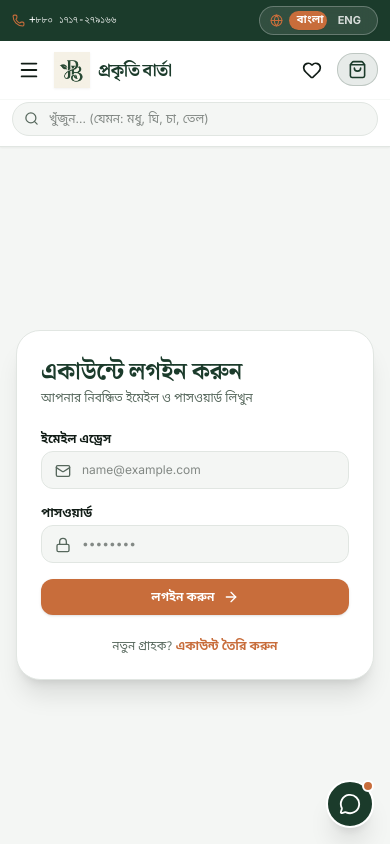
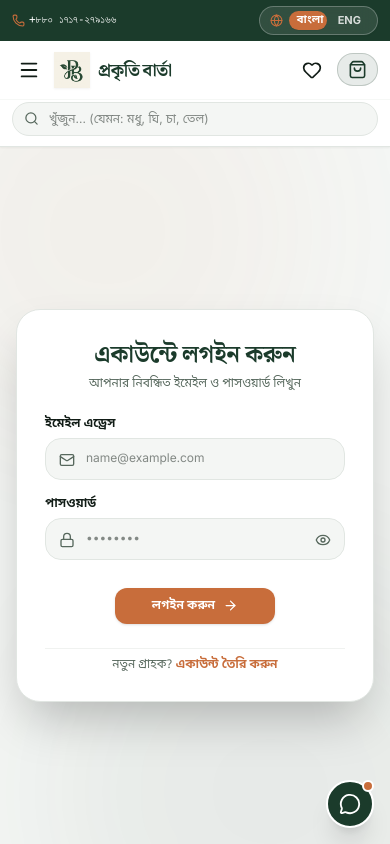
Before and after one commit to tridib371/prokriti-barta, a React (Vite) app: page /login in a window 390 px wide. Shown: the top 844 px of the page. Built offline with nearby package versions, Linux system fonts and the light colour scheme.

Commit message:
feat: redesign Login and Register pages with ambient glow animations, password toggle, and centered compact pill buttons

```diff
--- a/src/pages/Login.jsx
+++ b/src/pages/Login.jsx
@@ -1,6 +1,6 @@
 import React, { useState } from 'react';
 import { Link, useNavigate, useLocation } from 'react-router-dom';
-import { Lock, Mail, ArrowRight, ShieldCheck, CheckCircle2 } from 'lucide-react';
+import { Lock, Mail, ArrowRight, ShieldCheck, CheckCircle2, Eye, EyeOff } from 'lucide-react';
 import { motion } from 'framer-motion';
 import { useAuth } from '../context/AuthContext';
 import { useLanguage } from '../context/LanguageContext';
@@ -10,9 +10,10 @@ export default function Login() {
   const navigate = useNavigate();
   const location = useLocation();
   const { login } = useAuth();
-  const { t } = useLanguage();
+  const { t, lang } = useLanguage();
   const [email, setEmail] = useState('');
   const [password, setPassword] = useState('');
+  const [showPassword, setShowPassword] = useState(false);
   const [error, setError] = useState('');
 
   const handleLogin = (e) => {
@@ -22,27 +23,60 @@ export default function Login() {
       return;
     }
     login(email, password);
-    // Redirect back to intended page (e.g. /checkout) or default to /shop
     const destination = location.state?.from || '/shop';
     navigate(destination, { replace: true });
   };
 
   return (
-    <motion.div
-      initial={{ opacity: 0 }}
-      animate={{ opacity: 1 }}
-      exit={{ opacity: 0 }}
-      className="min-h-[85vh] bg-bg py-12 flex items-center justify-center px-4"
-    >
-      <div className="max-w-4xl w-full bg-surface border border-line rounded-3xl overflow-hidden shadow-xl grid grid-cols-1 md:grid-cols-2">
+    <div className="min-h-[85vh] bg-bg py-12 flex items-center justify-center px-4 relative overflow-hidden">
+
+      {/* Ambient Animated Glow Blobs */}
+      <motion.div
+        animate={{
+          scale: [1, 1.15, 1],
+          opacity: [0.2, 0.35, 0.2],
+          x: [0, 20, 0],
+          y: [0, -20, 0],
+        }}
+        transition={{ duration: 8, repeat: Infinity, ease: 'easeInOut' }}
+        className="absolute -top-24 -left-24 w-96 h-96 rounded-full bg-accent/15 blur-3xl pointer-events-none"
+      />
+      <motion.div
+        animate={{
+          scale: [1, 1.2, 1],
+          opacity: [0.15, 0.3, 0.15],
+          x: [0, -25, 0],
+          y: [0, 25, 0],
+        }}
+        transition={{ duration: 10, repeat: Infinity, ease: 'easeInOut' }}
+        className="absolute -bottom-24 -right-24 w-96 h-96 rounded-full bg-primary/20 blur-3xl pointer-events-none"
+      />
+
+      <motion.div
+        initial={{ opacity: 0, y: 25, scale: 0.98 }}
+        animate={{ opacity: 1, y: 0, scale: 1 }}
+        transition={{ duration: 0.5, ease: 'easeOut' }}
+        className="max-w-4xl w-full bg-surface border border-line rounded-3xl overflow-hidden shadow-2xl grid grid-cols-1 md:grid-cols-12 relative z-10"
+      >
 
         {/* Left Side Visual Banner */}
-        <div className="bg-primary text-surface p-8 flex flex-col justify-between relative overflow-hidden hidden md:flex">
+        <div className="md:col-span-5 bg-primary text-surface p-8 sm:p-10 flex flex-col justify-between relative overflow-hidden hidden md:flex">
+          {/* Subtle Background Pattern */}
+          <div className="absolute inset-0 bg-[radial-gradient(#ffffff0a_1px,transparent_1px)] [background-size:16px_16px] pointer-events-none" />
+          <div className="absolute -right-16 -bottom-16 w-64 h-64 bg-accent/20 rounded-full blur-2xl pointer-events-none" />
+
           <div className="space-y-4 z-10">
-            <span className="px-3 py-1 bg-accent/20 text-accent font-bold text-xs rounded-full inline-block">
-              প্রকৃতি বার্তা সাইন ইন
+            <Link to="/" className="inline-flex items-center gap-2.5 mb-2">
+              <img src="/PB.jpg" alt="Prokriti Barta" className="w-9 h-9 object-contain rounded-full shadow-sm" />
+              <span className="font-display font-bold text-lg text-surface tracking-wide">
+                {lang === 'bn' ? 'প্রকৃতি বার্তা' : 'Prokriti Barta'}
+              </span>
+            </Link>
+
+            <span className="px-3 py-1 bg-accent/20 text-accent font-bold text-xs rounded-full inline-block border border-accent/30">
+              {lang === 'bn' ? 'নিরাপদ সাইন ইন' : 'Secure Sign In'}
             </span>
-            <h2 className="font-display font-bold text-3xl text-surface leading-tight">
+            <h2 className="font-display font-bold text-2xl lg:text-3xl text-surface leading-snug">
               {t('login.banner.title')}
             </h2>
             <p className="text-xs text-surface/80 font-bn-sans leading-relaxed">
@@ -50,68 +84,102 @@ export default function Login() {
             </p>
           </div>
 
-          <div className="space-y-2 text-xs font-bn-sans text-surface/80 z-10">
-            <p className="flex items-center gap-1.5"><CheckCircle2 size={14} className="text-accent" /> খাঁটি সুন্দরবনের বুনো মধু</p>
-            <p className="flex items-center gap-1.5"><CheckCircle2 size={14} className="text-accent" /> দই মন্থন করা বিলোনা গাওয়া ঘি</p>
-            <p className="flex items-center gap-1.5"><CheckCircle2 size={14} className="text-accent" /> কাঠের ঘানির সরিষার তেল</p>
+          <div className="space-y-2.5 text-xs font-bn-sans text-surface/85 z-10 pt-6 border-t border-white/10">
+            <p className="flex items-center gap-2">
+              <CheckCircle2 size={15} className="text-accent shrink-0" />
+              <span>{lang === 'bn' ? '১০০% খাঁটি সুন্দরবনের বুনো মধু' : '100% Raw Sundarban Wild Honey'}</span>
+            </p>
+            <p className="flex items-center gap-2">
+              <CheckCircle2 size={15} className="text-accent shrink-0" />
+              <span>{lang === 'bn' ? 'দই মন্থন করা বৈদিক বিলোনা ঘি' : 'Cultured Vedic Bilona Ghee'}</span>
+            </p>
+            <p className="flex items-center gap-2">
+              <CheckCircle2 size={15} className="text-accent shrink-0" />
+              <span>{lang === 'bn' ? 'কাঠের ঘানির কোল্ড-প্রেসড তেল' : 'Cold-Pressed Wood-Milled Oils'}</span>
+            </p>
           </div>
         </div>
 
         {/* Right Side Form */}
-        <div className="p-6 sm:p-10 flex flex-col justify-center space-y-6">
-          <div className="space-y-1">
-            <h1 className="font-display font-bold text-2xl text-primary">{t('login.title')}</h1>
+        <div className="md:col-span-7 p-7 sm:p-10 lg:p-12 flex flex-col justify-center space-y-6">
+          <div className="space-y-1.5 text-center sm:text-left">
+            <h1 className="font-display font-bold text-2xl sm:text-3xl text-primary">{t('login.title')}</h1>
             <p className="text-xs text-muted font-bn-sans">{t('login.subtitle')}</p>
           </div>
 
           {error && (
-            <div className="bg-accent-2/15 border border-accent-2 text-accent-2 text-xs p-3 rounded-xl font-medium">
+            <motion.div
+              initial={{ opacity: 0, y: -8 }}
+              animate={{ opacity: 1, y: 0 }}
+              className="bg-accent-2/15 border border-accent-2 text-accent-2 text-xs p-3.5 rounded-2xl font-medium"
+            >
               {error}
-            </div>
+            </motion.div>
           )}
 
-          <form onSubmit={handleLogin} className="space-y-4 text-xs">
-            <div>
-              <label className="block font-bold text-ink mb-1">{t('login.email')}</label>
-              <div className="relative">
+          <form onSubmit={handleLogin} className="space-y-4 text-xs font-bn-sans">
+            <div className="space-y-1.5">
+              <label className="block font-bold text-ink text-xs">{t('login.email')}</label>
+              <div className="relative group">
                 <input
                   type="email"
                   required
                   placeholder="name@example.com"
                   value={email}
                   onChange={(e) => setEmail(e.target.value)}
-                  className="w-full bg-bg text-ink px-4 py-2.5 pl-10 rounded-xl border border-line focus:border-accent outline-none"
+                  className="w-full bg-bg text-ink px-4 py-3 pl-10 rounded-2xl border border-line focus:border-accent focus:bg-surface outline-none transition-all"
                 />
-                <Mail size={16} className="absolute left-3.5 top-3 text-muted" />
+                <Mail size={16} className="absolute left-3.5 top-3.5 text-muted group-focus-within:text-accent transition-colors" />
               </div>
             </div>
 
-            <div>
-              <label className="block font-bold text-ink mb-1">{t('login.password')}</label>
-              <div className="relative">
+            <div className="space-y-1.5">
+              <div className="flex items-center justify-between">
+                <label className="block font-bold text-ink text-xs">{t('login.password')}</label>
+              </div>
+              <div className="relative group">
                 <input
-                  type="password"
+                  type={showPassword ? 'text' : 'password'}
                   required
                   placeholder="••••••••"
                   value={password}
                   onChange={(e) => setPassword(e.target.value)}
-                  className="w-full bg-bg text-ink px-4 py-2.5 pl-10 rounded-xl border border-line focus:border-accent outline-none"
+                  className="w-full bg-bg text-ink px-4 py-3 pl-10 pr-10 rounded-2xl border border-line focus:border-accent focus:bg-surface outline-none transition-all"
                 />
-                <Lock size={16} className="absolute left-3.5 top-3 text-muted" />
+                <Lock size={16} className="absolute left-3.5 top-3.5 text-muted group-focus-within:text-accent transition-colors" />
+                <button
+                  type="button"
+                  onClick={() => setShowPassword(prev => !prev)}
+                  className="absolute right-3.5 top-3.5 text-muted hover:text-ink transition-colors cursor-pointer"
+                >
+                  {showPassword ? <EyeOff size={16} /> : <Eye size={16} />}
+                </button>
               </div>
             </div>
 
-            <Button type="submit" variant="accent" size="lg" className="w-full gap-2 shadow-md">
-              {t('btn.login')} <ArrowRight size={16} />
-            </Button>
+            {/* Short Centered Login Button */}
+            <div className="pt-3 flex justify-center">
+              <Button
+                type="submit"
+                variant="accent"
+                size="md"
+                className="px-8 py-2.5 rounded-full font-bold shadow-md hover:shadow-lg hover:scale-105 active:scale-95 transition-all duration-200 gap-2 min-w-[160px] cursor-pointer"
+              >
+                <span>{t('btn.login')}</span>
+                <ArrowRight size={15} />
+              </Button>
+            </div>
           </form>
 
-          <p className="text-xs text-muted text-center font-bn-sans">
-            {t('login.noAccount')} <Link to="/register" className="text-accent font-bold hover:underline">{t('login.createAccount')}</Link>
+          <p className="text-xs text-muted text-center font-bn-sans pt-2 border-t border-line/50">
+            {t('login.noAccount')}{' '}
+            <Link to="/register" className="text-accent font-bold hover:underline">
+              {t('login.createAccount')}
+            </Link>
           </p>
         </div>
 
-      </div>
-    </motion.div>
+      </motion.div>
+    </div>
   );
 }
--- a/src/pages/Register.jsx
+++ b/src/pages/Register.jsx
@@ -1,6 +1,6 @@
 import React, { useState } from 'react';
 import { Link, useNavigate, useLocation } from 'react-router-dom';
-import { User, Mail, Phone, Lock, ArrowRight, ShieldCheck, CheckCircle2 } from 'lucide-react';
+import { User, Mail, Phone, Lock, ArrowRight, CheckCircle2, Eye, EyeOff } from 'lucide-react';
 import { motion } from 'framer-motion';
 import { useAuth } from '../context/AuthContext';
 import { useLanguage } from '../context/LanguageContext';
@@ -10,11 +10,12 @@ export default function Register() {
   const navigate = useNavigate();
   const location = useLocation();
   const { register } = useAuth();
-  const { t } = useLanguage();
+  const { t, lang } = useLanguage();
   const [name, setName] = useState('');
   const [email, setEmail] = useState('');
   const [phone, setPhone] = useState('');
   const [password, setPassword] = useState('');
+  const [showPassword, setShowPassword] = useState(false);
   const [error, setError] = useState('');
 
   const handleRegister = (e) => {
@@ -29,120 +30,188 @@ export default function Register() {
   };
 
   return (
-    <motion.div
-      initial={{ opacity: 0 }}
-      animate={{ opacity: 1 }}
-      exit={{ opacity: 0 }}
-      className="min-h-[85vh] bg-bg py-12 flex items-center justify-center px-4"
-    >
-      <div className="max-w-4xl w-full bg-surface border border-line rounded-3xl overflow-hidden shadow-xl grid grid-cols-1 md:grid-cols-2">
+    <div className="min-h-[85vh] bg-bg py-12 flex items-center justify-center px-4 relative overflow-hidden">
+
+      {/* Ambient Animated Glow Blobs */}
+      <motion.div
+        animate={{
+          scale: [1, 1.15, 1],
+          opacity: [0.2, 0.35, 0.2],
+          x: [0, 20, 0],
+          y: [0, -20, 0],
+        }}
+        transition={{ duration: 8, repeat: Infinity, ease: 'easeInOut' }}
+        className="absolute -top-24 -left-24 w-96 h-96 rounded-full bg-accent/15 blur-3xl pointer-events-none"
+      />
+      <motion.div
+        animate={{
+          scale: [1, 1.2, 1],
+          opacity: [0.15, 0.3, 0.15],
+          x: [0, -25, 0],
+          y: [0, 25, 0],
+        }}
+        transition={{ duration: 10, repeat: Infinity, ease: 'easeInOut' }}
+        className="absolute -bottom-24 -right-24 w-96 h-96 rounded-full bg-primary/20 blur-3xl pointer-events-none"
+      />
+
+      <motion.div
+        initial={{ opacity: 0, y: 25, scale: 0.98 }}
+        animate={{ opacity: 1, y: 0, scale: 1 }}
+        transition={{ duration: 0.5, ease: 'easeOut' }}
+        className="max-w-4xl w-full bg-surface border border-line rounded-3xl overflow-hidden shadow-2xl grid grid-cols-1 md:grid-cols-12 relative z-10"
+      >
 
         {/* Left Side Visual Banner */}
-        <div className="bg-primary text-surface p-8 flex flex-col justify-between relative overflow-hidden hidden md:flex">
+        <div className="md:col-span-5 bg-primary text-surface p-8 sm:p-10 flex flex-col justify-between relative overflow-hidden hidden md:flex">
+          {/* Subtle Background Pattern */}
+          <div className="absolute inset-0 bg-[radial-gradient(#ffffff0a_1px,transparent_1px)] [background-size:16px_16px] pointer-events-none" />
+          <div className="absolute -right-16 -bottom-16 w-64 h-64 bg-accent/20 rounded-full blur-2xl pointer-events-none" />
+
           <div className="space-y-4 z-10">
-            <span className="px-3 py-1 bg-accent/20 text-accent font-bold text-xs rounded-full inline-block">
-              প্রকৃতি বার্তা রেজিস্ট্রেশন
+            <Link to="/" className="inline-flex items-center gap-2.5 mb-2">
+              <img src="/PB.jpg" alt="Prokriti Barta" className="w-9 h-9 object-contain rounded-full shadow-sm" />
+              <span className="font-display font-bold text-lg text-surface tracking-wide">
+                {lang === 'bn' ? 'প্রকৃতি বার্তা' : 'Prokriti Barta'}
+              </span>
+            </Link>
+
+            <span className="px-3 py-1 bg-accent/20 text-accent font-bold text-xs rounded-full inline-block border border-accent/30">
+              {lang === 'bn' ? 'নতুন একাউন্ট' : 'Join Prokriti'}
             </span>
-            <h2 className="font-display font-bold text-3xl text-surface leading-tight">
-              যুক্ত হন প্রকৃতির সাথে, শুরু হোক নতুন অভিজ্ঞতা
+            <h2 className="font-display font-bold text-2xl lg:text-3xl text-surface leading-snug">
+              {lang === 'bn' ? 'যুক্ত হন প্রকৃতির সাথে, শুরু হোক নতুন অভিজ্ঞতা' : 'Join Nature, Begin a Pure Journey'}
             </h2>
             <p className="text-xs text-surface/80 font-bn-sans leading-relaxed">
-              নতুন একাউন্ট খুলে পান প্রথম অর্ডারে বিশেষ ফ্রি ডেলিভারি অফার ও সরাসরি অর্ডার করার সুযোগ।
+              {lang === 'bn'
+                ? 'নতুন একাউন্ট খুলে পান দ্রুততম অর্ডার ও অর্গানিক লাইফস্টাইল সহায়তার সুবিধা।'
+                : 'Create an account for faster ordering, order tracking, and exclusive organic health offers.'}
             </p>
           </div>
 
-          <div className="space-y-2 text-xs font-bn-sans text-surface/80 z-10">
-            <p className="flex items-center gap-1.5"><CheckCircle2 size={14} className="text-accent" /> ১০০০+ অর্ডারে সারা দেশে ফ্রি শিপিং</p>
-            <p className="flex items-center gap-1.5"><CheckCircle2 size={14} className="text-accent" /> দ্রুততম ক্যাশ অন ডেলিভারি</p>
-            <p className="flex items-center gap-1.5"><CheckCircle2 size={14} className="text-accent" /> ১০০% প্রিজারভেটিভ-মুক্ত ক্যাচ</p>
+          <div className="space-y-2.5 text-xs font-bn-sans text-surface/85 z-10 pt-6 border-t border-white/10">
+            <p className="flex items-center gap-2">
+              <CheckCircle2 size={15} className="text-accent shrink-0" />
+              <span>{lang === 'bn' ? '৳১০০০+ অর্ডারে সারা দেশে ফ্রি শিপিং' : 'Free Shipping Nationwide on ৳1000+'}</span>
+            </p>
+            <p className="flex items-center gap-2">
+              <CheckCircle2 size={15} className="text-accent shrink-0" />
+              <span>{lang === 'bn' ? '১০০% ক্যাশ অন ডেলিভারি সুবিধা' : '100% Cash on Delivery (COD)'}</span>
+            </p>
+            <p className="flex items-center gap-2">
+              <CheckCircle2 size={15} className="text-accent shrink-0" />
+              <span>{lang === 'bn' ? '১০০% খাঁটি ও নিরাপদ অর্গানিক পণ্য' : '100% Tested Pure Organic Food'}</span>
+            </p>
           </div>
         </div>
 
         {/* Right Side Form */}
-        <div className="p-6 sm:p-10 flex flex-col justify-center space-y-5">
-          <div className="space-y-1">
-            <h1 className="font-display font-bold text-2xl text-primary">{t('register.title')}</h1>
+        <div className="md:col-span-7 p-7 sm:p-10 lg:p-12 flex flex-col justify-center space-y-5">
+          <div className="space-y-1.5 text-center sm:text-left">
+            <h1 className="font-display font-bold text-2xl sm:text-3xl text-primary">{t('register.title')}</h1>
             <p className="text-xs text-muted font-bn-sans">{t('register.subtitle')}</p>
           </div>
 
           {error && (
-            <div className="bg-accent-2/15 border border-accent-2 text-accent-2 text-xs p-3 rounded-xl font-medium">
+            <motion.div
+              initial={{ opacity: 0, y: -8 }}
+              animate={{ opacity: 1, y: 0 }}
+              className="bg-accent-2/15 border border-accent-2 text-accent-2 text-xs p-3 rounded-2xl font-medium"
+            >
               {error}
-            </div>
+            </motion.div>
           )}
 
-          <form onSubmit={handleRegister} className="space-y-3.5 text-xs">
-            <div>
-              <label className="block font-bold text-ink mb-1">{t('register.name')} *</label>
-              <div className="relative">
+          <form onSubmit={handleRegister} className="space-y-3.5 text-xs font-bn-sans">
+            <div className="space-y-1">
+              <label className="block font-bold text-ink text-xs">{t('register.name')} *</label>
+              <div className="relative group">
                 <input
                   type="text"
                   required
-                  placeholder="যেমন: সাব্বির রহমান"
+                  placeholder={lang === 'bn' ? 'যেমন: সাব্বির রহমান' : 'Full Name'}
                   value={name}
                   onChange={(e) => setName(e.target.value)}
-                  className="w-full bg-bg text-ink px-4 py-2.5 pl-10 rounded-xl border border-line focus:border-accent outline-none"
+                  className="w-full bg-bg text-ink px-4 py-2.5 pl-10 rounded-2xl border border-line focus:border-accent focus:bg-surface outline-none transition-all"
                 />
-                <User size={16} className="absolute left-3.5 top-3 text-muted" />
+                <User size={16} className="absolute left-3.5 top-3 text-muted group-focus-within:text-accent transition-colors" />
               </div>
             </div>
 
-            <div>
-              <label className="block font-bold text-ink mb-1">{t('login.email')} *</label>
-              <div className="relative">
+            <div className="space-y-1">
+              <label className="block font-bold text-ink text-xs">{t('login.email')} *</label>
+              <div className="relative group">
                 <input
                   type="email"
                   required
                   placeholder="name@example.com"
                   value={email}
                   onChange={(e) => setEmail(e.target.value)}
-                  className="w-full bg-bg text-ink px-4 py-2.5 pl-10 rounded-xl border border-line focus:border-accent outline-none"
+                  className="w-full bg-bg text-ink px-4 py-2.5 pl-10 rounded-2xl border border-line focus:border-accent focus:bg-surface outline-none transition-all"
                 />
-                <Mail size={16} className="absolute left-3.5 top-3 text-muted" />
+                <Mail size={16} className="absolute left-3.5 top-3 text-muted group-focus-within:text-accent transition-colors" />
               </div>
             </div>
 
-            <div>
-              <label className="block font-bold text-ink mb-1">{t('register.phone')} *</label>
-              <div className="relative">
+            <div className="space-y-1">
+              <label className="block font-bold text-ink text-xs">{t('register.phone')} *</label>
+              <div className="relative group">
                 <input
                   type="tel"
                   required
                   placeholder="01717-279166"
                   value={phone}
                   onChange={(e) => setPhone(e.target.value)}
-                  className="w-full bg-bg text-ink px-4 py-2.5 pl-10 rounded-xl border border-line focus:border-accent outline-none"
+                  className="w-full bg-bg text-ink px-4 py-2.5 pl-10 rounded-2xl border border-line focus:border-accent focus:bg-surface outline-none transition-all"
                 />
-                <Phone size={16} className="absolute left-3.5 top-3 text-muted" />
+                <Phone size={16} className="absolute left-3.5 top-3 text-muted group-focus-within:text-accent transition-colors" />
               </div>
             </div>
 
-            <div>
-              <label className="block font-bold text-ink mb-1">{t('login.password')} *</label>
-              <div className="relative">
+            <div className="space-y-1">
+              <label className="block font-bold text-ink text-xs">{t('login.password')} *</label>
+              <div className="relative group">
                 <input
-                  type="password"
+                  type={showPassword ? 'text' : 'password'}
                   required
                   placeholder="••••••••"
                   value={password}
                   onChange={(e) => setPassword(e.target.value)}
-                  className="w-full bg-bg text-ink px-4 py-2.5 pl-10 rounded-xl border border-line focus:border-accent outline-none"
+                  className="w-full bg-bg text-ink px-4 py-2.5 pl-10 pr-10 rounded-2xl border border-line focus:border-accent focus:bg-surface outline-none transition-all"
                 />
-                <Lock size={16} className="absolute left-3.5 top-3 text-muted" />
+                <Lock size={16} className="absolute left-3.5 top-3 text-muted group-focus-within:text-accent transition-colors" />
+                <button
+                  type="button"
+                  onClick={() => setShowPassword(prev => !prev)}
+                  className="absolute right-3.5 top-3 text-muted hover:text-ink transition-colors cursor-pointer"
+                >
+                  {showPassword ? <EyeOff size={16} /> : <Eye size={16} />}
+                </button>
               </div>
             </div>
 
-            <Button type="submit" variant="accent" size="lg" className="w-full gap-2 shadow-md">
-              {t('btn.register')} <ArrowRight size={16} />
-            </Button>
+            {/* Short Centered Register Button */}
+            <div className="pt-3 flex justify-center">
+              <Button
+                type="submit"
+                variant="accent"
+                size="md"
+                className="px-8 py-2.5 rounded-full font-bold shadow-md hover:shadow-lg hover:scale-105 active:scale-95 transition-all duration-200 gap-2 min-w-[170px] cursor-pointer"
+              >
+                <span>{t('btn.register')}</span>
+                <ArrowRight size={15} />
+              </Button>
+            </div>
           </form>
 
-          <p className="text-xs text-muted text-center font-bn-sans">
-            {t('register.haveAccount')} <Link to="/login" className="text-accent font-bold hover:underline">{t('register.loginLink')}</Link>
+          <p className="text-xs text-muted text-center font-bn-sans pt-2 border-t border-line/50">
+            {t('register.haveAccount')}{' '}
+            <Link to="/login" className="text-accent font-bold hover:underline">
+              {t('register.loginLink')}
+            </Link>
           </p>
         </div>
 
-      </div>
-    </motion.div>
+      </motion.div>
+    </div>
   );
 }
```
